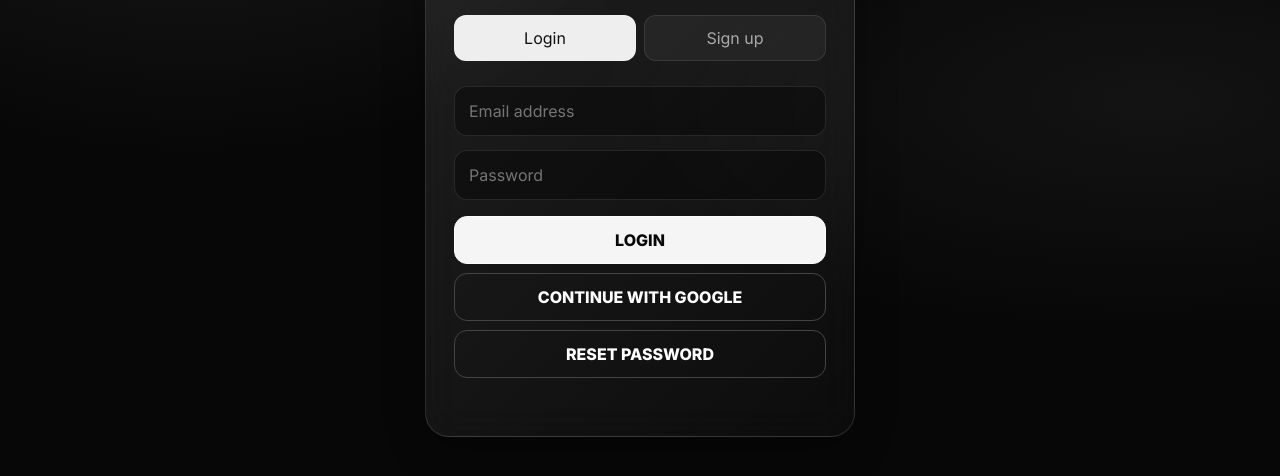
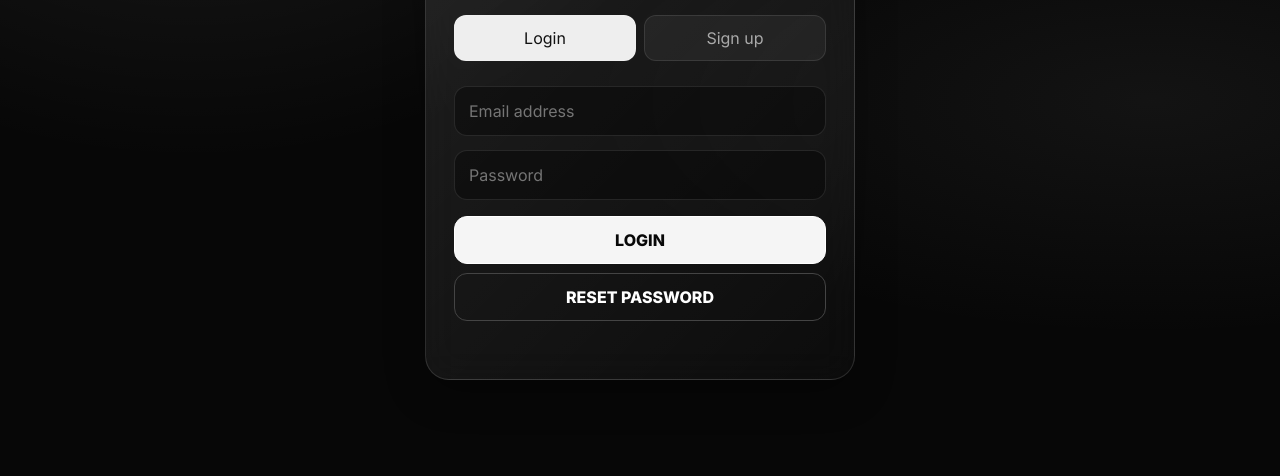
Before and after one commit to Mrgiibye/health-tracker, a plain HTML site: page index.html in a window 1280 px wide. Shown: the part 288-764 px from the top of the page. Drawn offline with nearby package versions, Linux system fonts and the light colour scheme.

Commit message:
Update index.html

```diff
--- a/index.html
+++ b/index.html
@@ -190,7 +190,6 @@ button:hover {transform:translateY(-2px)}
     <input id="email" class="field" type="email" placeholder="Email address" autocomplete="email">
     <input id="password" class="field" type="password" placeholder="Password" autocomplete="current-password">
     <button id="authButton" class="btn" onclick="submitAuth()">LOGIN</button>
-    <button class="btn secondary" onclick="googleLogin()">CONTINUE WITH GOOGLE</button>
     <button class="btn secondary" onclick="resetPassword()">RESET PASSWORD</button>
     <div id="authMessage" class="message"></div>
   </div>
```
